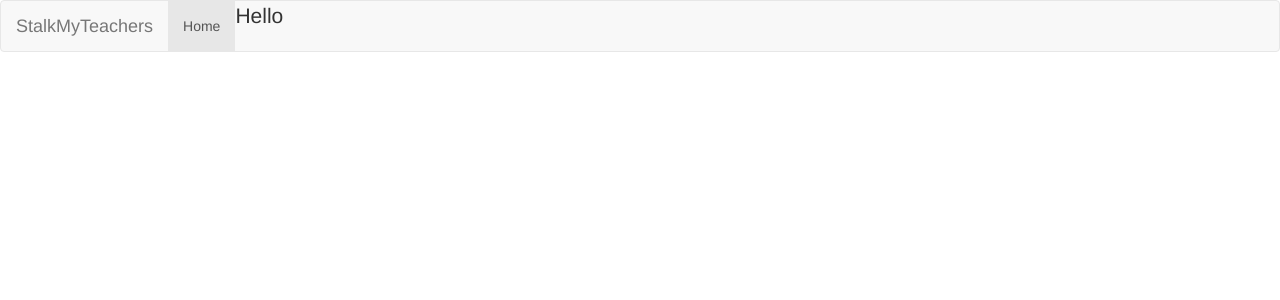
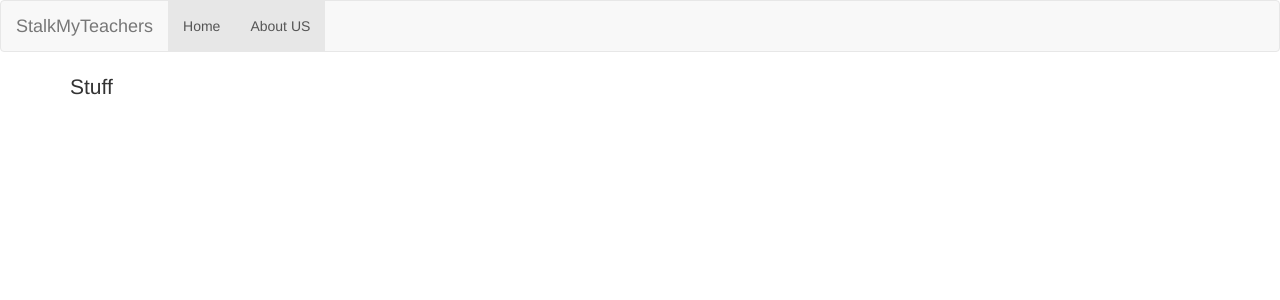
Before and after one commit to stuycs-softdev/proj2-pd6-08-JASE, a Flask app: template templates/home.html in a window 1280 px wide. Shown: the top 300 px of the page. Run offline with Flask 2, Linux system fonts and the light colour scheme; the template is opened without the code that fills it, so the values that code supplies are empty; parts of the project's set-up code (start-up, migrations or seed data) failed here and were passed over; some libraries are stand-ins or nearby versions.

Commit message:
Finished Navbar

```diff
--- a/templates/home.html
+++ b/templates/home.html
@@ -1,39 +1,42 @@
-<html lang="en">
+<html>
   <head>
     <title>StalkMyTeachers</title>
     <meta charset="utf-8">
     <meta name="viewport" content="width=device-width, initial-scale=1.0">
-    <form action="/home" method="POST">
     <link href="../static/bootstrap/css/bootstrap.min.css" rel="stylesheet">
     <link rel="shortcut icon" href="../static/stalkmyteachers.jpg">
   </head>
 
-  <body>
+
+
     <nav class="navbar navbar-default" role="navigation">
 	<div class="navbar-header">
+	  <a class="navbar-brand" href="/">StalkMyTeachers</a>
 	  <button type="button" class="navbar-toggle" data-toggle="collapse" data-target=".navbar-collapse">
             <span class="sr-only">Toggle navigation</span>
             <span class="icon-bar"></span>
+            <span class="icon-bar"></span>
+            <span class="icon-bar"></span>
           </button>
-	  <a class="navbar-brand" href="#">StalkMyTeachers</a>
 	</div>
-
-	<div>
+	<div class="navbar-collapse collapse">
 	  <ul class="nav navbar-nav">
-	    <li class="active"><a href="#">Home</a></li>
+	    <li class="active"><a href="/">Home</a></li>
+	    <li class="active"><a href="/">About US</a></li>
 	  </ul>
 	</div>
-      </div>
-    </div>
+    </nav>
 
+  <body>
+    <form action="/home" method="POST">
       <div class="container">
 	<div class="template">
-	<p class="lead">Hello</p>
+	  <p class="lead">Stuff</p>
       </div>
       </div>
 
       <script src="https://code.jquery.com/jquery.js"></script>
       <script src="../static/bootstrap/js/bootstrap.min.js"></script>
+    </form>
   </body><meta name="viewport" content="width=100, initial-scale=1.0">
-  </form>
 </html>
```
Lines whose indentation alone changed are shown as unchanged.
